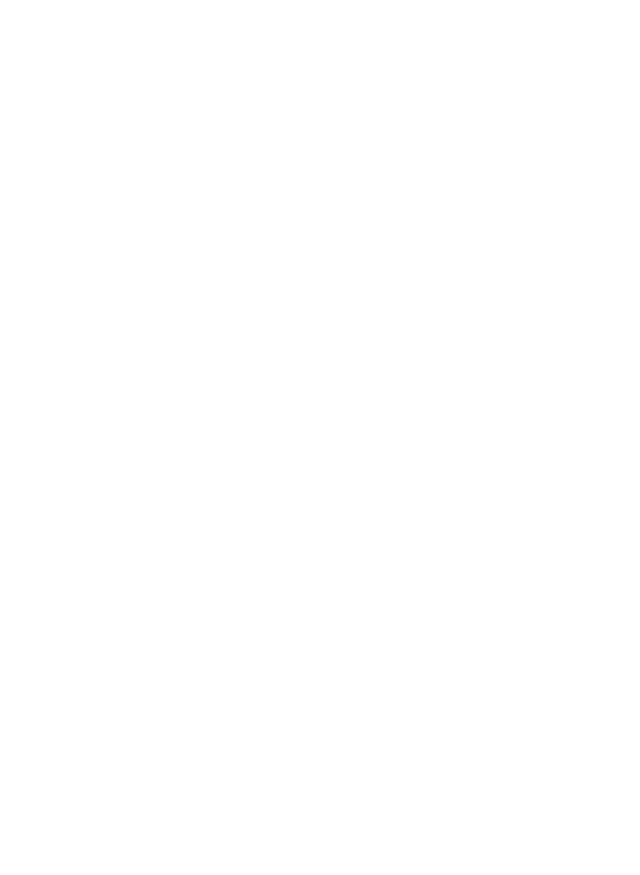
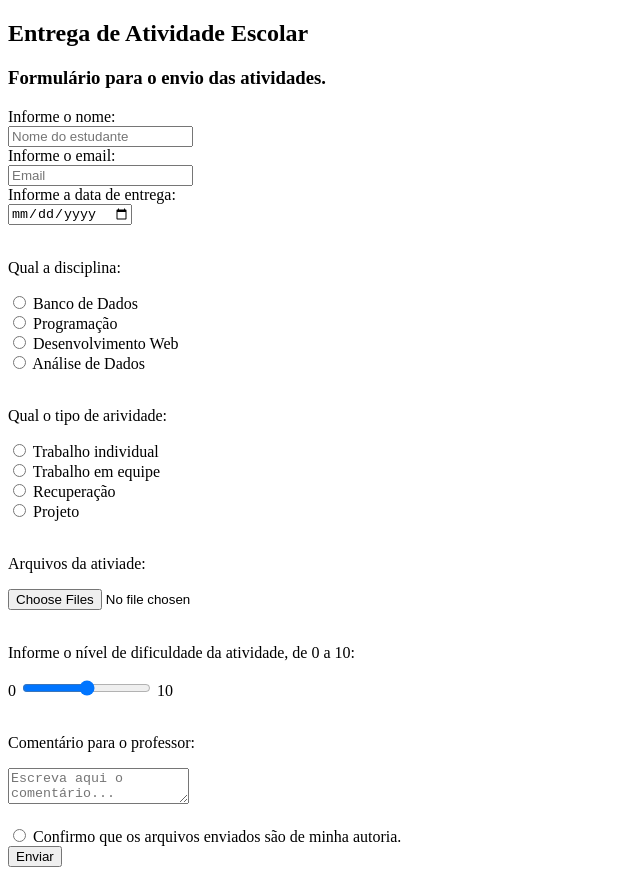
Before and after one commit to elias-ml-dev/desenvolvimentoweb1, a plain HTML site: page Atividade - Formulários HTML/atividade_escolar.html in a window 1280 px wide. Shown: the whole page, without its empty margins (0-640 px from the left). Before the commit the page ends 800 px from the top, so only its background shows below. Drawn offline with Linux system fonts and the light colour scheme.

Commit message:
continuação das atiidades da aula06

```diff
--- a/Atividade - Formulários HTML/atividade_escolar.html
+++ b/Atividade - Formulários HTML/atividade_escolar.html
@@ -6,6 +6,103 @@
     <title>Entrega de Atividade Escolar</title>
 </head>
 <body>
+    <form method="post" action="" onsubmit="alert('Atividade enviada com sucesso!')">
+        <h2>Entrega de Atividade Escolar</h2>
+        <h3> Formulário para o envio das atividades.</h3>
 
+        <label>Informe o nome: </label> <br>
+        <input type="text" name="nome" placeholder="Nome do estudante" required> <br>
+        <labe>Informe o email: </labe> <br>
+        <input type="email" name="email" placeholder="Email" required> <br>
+        <label>Informe a data de entrega:</label> <br>
+        <input type="date" name="data"> <br> <br>
+
+        <p>Qual a disciplina: </p>
+        <input type="radio"
+               id="bd"
+               name="disciplina"
+               value="bd"
+               required>
+        <label for="bd">Banco de Dados</label>
+        <br>
+        <input type="radio"
+               id="prog"
+               name="disciplina"
+               value="prog"
+               required>
+        <label for="prog">Programação</label>
+        <br>
+        <input type="radio"
+               id="dev-web"
+               name="disciplina"
+               value="dev-web"
+               required>
+        <label for="dev-web">Desenvolvimento Web</label>
+        <br>
+        <input type="radio"
+               id="dados"
+               name="disciplina"
+               value="dados"
+               required>
+        <label for="bd">Análise de Dados</label>
+        <br> <br>
+
+        <p>Qual o tipo de arividade: </p>
+        <input type="radio"
+               id="individual"
+               name="tipo"
+               value="individual"
+               required>
+        <label for="individual">Trabalho individual</label>
+        <br>
+        <input type="radio"
+               id="equipe"
+               name="tipo"
+               value="equipe"
+               required>
+        <label for="equipe">Trabalho em equipe</label>
+        <br>
+        <input type="radio"
+               id="recuperacao"
+               name="tipo"
+               value="recuperacao"
+               required>
+        <label for="recuperacao">Recuperação</label>
+        <br>
+        <input type="radio"
+               id="projeto"
+               name="tipo"
+               value="projeto"
+               required>
+        <label for="projeto">Projeto</label>
+        <br> <br>
+
+        <p>Arquivos da ativiade:</p>
+        <input type="file" name="arquivo" multiple required><br><br>
+
+        <p>Informe o nível de dificuldade da atividade, de 0 a 10: </p>
+        0
+        <input type="range" name="nivel-dificuldade" min="0" max="10">
+        10
+        <br> <br>
+
+        <p>Comentário para o professor: </p>
+        <textarea placeholder="Escreva aqui o comentário... "></textarea><br><br>
+
+        <input type="radio"
+               id="confirmacao"
+               name="tipo"
+               value="confirmacao"
+               required>
+        <label for="confirmacao">Confirmo que os arquivos enviados são de minha autoria. </label>
+        <br>
+
+        <input type="submit" name="Enviar" value="Enviar">
+
+
+
+
+
+    </form>
 </body>
 </html>
```
Also changed, not shown: Atividade - Formulários HTML/atendimento_restaurante.html (+1 -1 lines), Atividade - Formulários HTML/pedido_lanchonete.html (added, +86 -0 lines).
